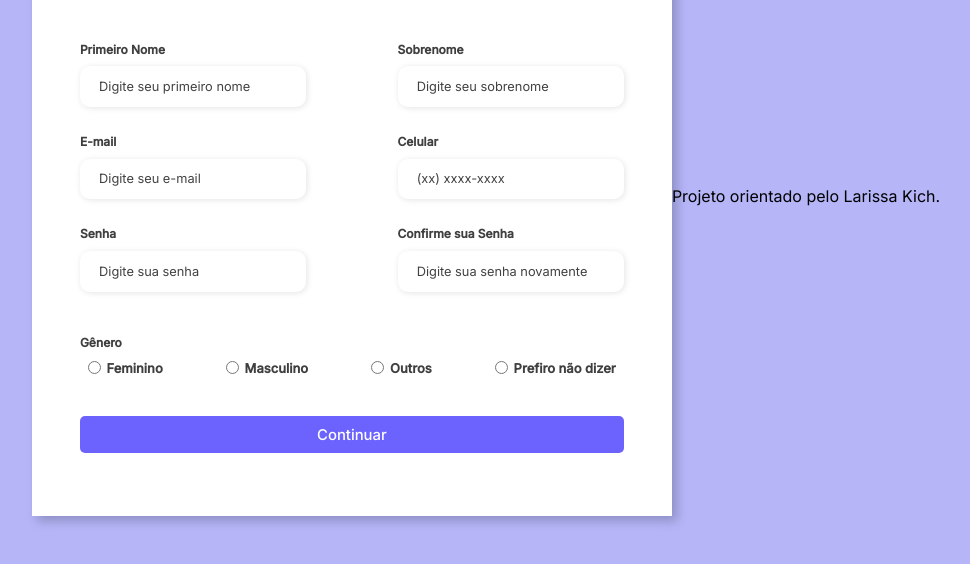
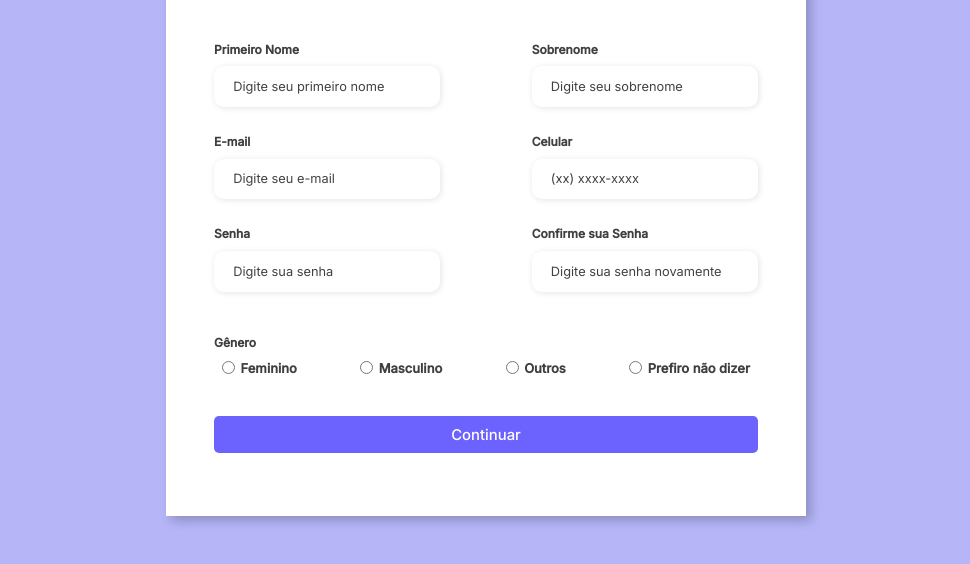
Before and after one commit to eduardoamaralrj/formulario-de-cadastro, a plain HTML site: page index.html in a window 1280 px wide. Shown: the part 204-768 px from the top of the page, without its empty margins (154-1124 px from the left). Drawn offline with Linux system fonts and the light colour scheme.

Commit message:
Update index.html

```diff
--- a/index.html
+++ b/index.html
@@ -93,10 +93,6 @@
     </div>
   </div>
 
-  <footer>
-    Projeto orientado pelo Larissa Kich.
-  </footer>
-
 </body>
 
 </html>
```
